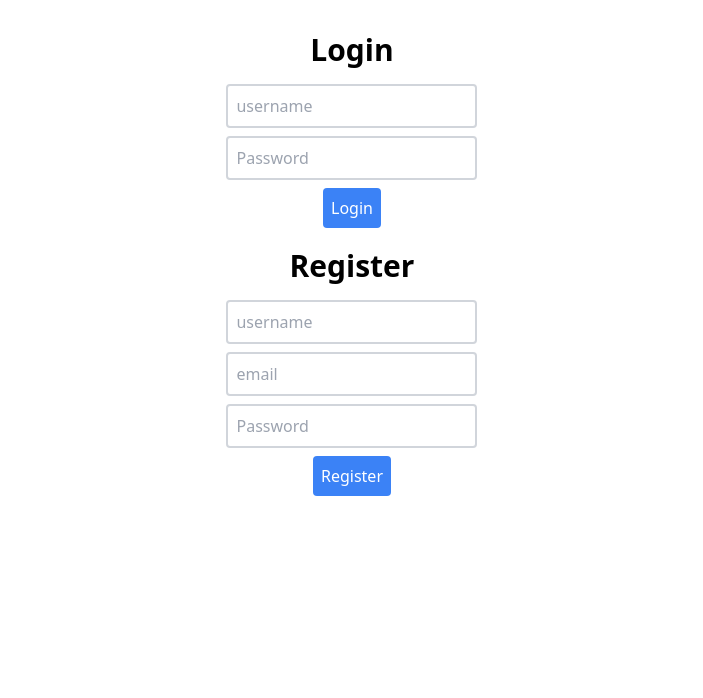
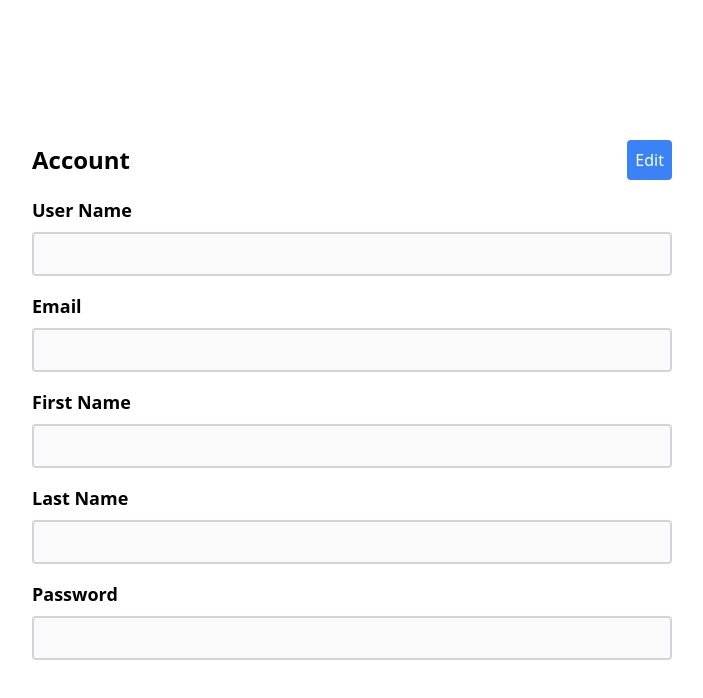
Before and after one commit to amans199/todo-universe-frontend, a React (Vite) app: page /account in a window 1280 px wide. Shown: the top 698 px of the page, without its empty margins (288-991 px from the left). Built offline with nearby package versions, Linux system fonts and the light colour scheme.

Commit message:
create user pages

```diff
--- a/package.json
+++ b/package.json
@@ -12,7 +12,8 @@
     "axios": "^1.1.2",
     "lodash": "^4.17.21",
     "react": "^18.2.0",
-    "react-dom": "^18.2.0"
+    "react-dom": "^18.2.0",
+    "react-router-dom": "^6.4.2"
   },
   "devDependencies": {
     "@types/react": "^18.0.17",
--- a/src/App.css
+++ b/src/App.css
@@ -1,8 +1,9 @@
-#root {
+.App {
   max-width: 1280px;
   margin: 0 auto;
-  padding: 2rem;
   text-align: center;
+padding: 2rem;
+
 }
 
 .logo {
@@ -39,3 +40,12 @@
 .read-the-docs {
   color: #888;
 }
+
+
+.on-hover-display-inside-dropdown .dropdown {
+  display: none;
+}
+
+.on-hover-display-inside-dropdown:hover .dropdown,.on-hover-display-inside-dropdown .dropdown-wrapper:hover {
+  display: block;
+}
--- a/src/App.tsx
+++ b/src/App.tsx
@@ -4,26 +4,62 @@ import TodoApp from "./pages/TodoApp";
 import axios from "./utils/axios";
 import LoginPage from "./pages/LoginPage";
 import RegisterPage from "./pages/RegisterPage";
+import AppNavbar from "./components/AppNavbar";
+import { UserDataType } from "./types";
+// import react router components
 
 function App() {
-  // if there are token in the local storage then the user is logged in if not redirect to login page
   const token = localStorage.getItem("token");
-  if (!token) {
-    return (
-      <>
-        <div className="mb-5">
-          <LoginPage />
-        </div>
-        <RegisterPage />
-      </>
-    );
-  }
+  const userData: UserDataType = localStorage.getItem("userData")
+    ? JSON.parse(localStorage.getItem("userData") || "")
+    : {};
+
+  if (!token) return <LayoutIfNoTokenComponent userData={userData} />;
+
+  checkForTheToken();
 
   return (
-    <div className="App">
-      <TodoApp />
-    </div>
+    <>
+      <AppNavbar user={userData} />
+      <div className="App">
+        <TodoApp />
+      </div>
+    </>
   );
 }
 
+const checkForTheToken = () => {
+  const tokenExp = localStorage.getItem("tokenExp")
+    ? localStorage.getItem("tokenExp")
+    : "";
+  if (tokenExp) {
+    const now = new Date();
+    const exp = new Date(tokenExp);
+    if (now.getTime() > exp.getTime()) {
+      // token is expired
+      localStorage.removeItem("token");
+      localStorage.removeItem("tokenExp");
+      localStorage.removeItem("userData");
+      window.location.href = "/";
+    }
+  }
+};
+
+const LayoutIfNoTokenComponent = ({ userData }: { userData: UserDataType }) => {
+  return (
+    <>
+      <AppNavbar user={userData} />
+
+      {/* create layout with two columns for login and signup */}
+      <div className="flex flex-col md:flex-row  mt-[20%]">
+        <div className="w-full md:w-1/2">
+          <LoginPage />
+        </div>
+        <div className="w-full md:w-1/2">
+          <RegisterPage />
+        </div>
+      </div>
+    </>
+  );
+};
 export default App;
--- /dev/null
+++ b/src/components/AppNavbar.tsx
@@ -0,0 +1,48 @@
+// create navbar with tailwind
+//  display user name from userdata saved in localstorage
+import { UserDataType } from "../types";
+
+const AppNavbar = ({ user }: { user?: UserDataType }) => {
+  return (
+    <div className="flex items-center justify-between bg-gray-800 p-4 w-full">
+      <div className="text-white font-bold">Navbar</div>
+      {/* display userName and dropdown to go to account page or logout  */}
+      {user && Object.values(user)?.length ? (
+        <div className="flex items-center">
+          <div className="on-hover-display-inside-dropdown relative">
+            <button className=" bg-gray-800 text-white p-2 rounded flex">
+              <div className="text-white mr-4">{user.userName}</div>
+              &#x25BC;
+            </button>
+            <div className="dropdown absolute right-0 w-40 bg-gray-800 rounded shadow-lg py-2 text-white">
+              <div className="dropdown-wrapper py-2 ">
+                <a
+                  href="/account"
+                  className="block px-4 py-2 text-sm hover:bg-gray-700"
+                >
+                  Account
+                </a>
+                <a
+                  href="#"
+                  className="block px-4 py-2 text-sm hover:bg-gray-700 "
+                  onClick={() => {
+                    localStorage.removeItem("token");
+                    localStorage.removeItem("tokenExp");
+                    localStorage.removeItem("userData");
+                    window.location.href = "/";
+                  }}
+                >
+                  Logout
+                </a>
+              </div>
+            </div>
+          </div>
+        </div>
+      ) : (
+        <></>
+      )}
+    </div>
+  );
+};
+
+export default AppNavbar;
--- a/src/main.tsx
+++ b/src/main.tsx
@@ -1,10 +1,17 @@
-import React from 'react'
-import ReactDOM from 'react-dom/client'
-import App from './App'
-import './index.css'
+import React from "react";
+import ReactDOM from "react-dom/client";
+import App from "./App";
+import "./index.css";
+import { BrowserRouter as Router, Routes, Route } from "react-router-dom";
+import AccountPage from "./pages/AccountPage";
 
-ReactDOM.createRoot(document.getElementById('root') as HTMLElement).render(
+ReactDOM.createRoot(document.getElementById("root") as HTMLElement).render(
   <React.StrictMode>
-    <App />
+    <Router>
+      <Routes>
+        <Route path="/" element={<App />} />
+        <Route path="/account" element={<AccountPage />} />
+      </Routes>
+    </Router>
   </React.StrictMode>
-)
+);
--- /dev/null
+++ b/src/pages/AccountPage.tsx
@@ -0,0 +1,143 @@
+import { useState, useEffect } from "react";
+
+type UserDataType = {
+  id: number;
+  userName: string;
+  password: string;
+  avatar: string;
+  email: string;
+  firstName: string;
+  lastName: string;
+  role: string;
+};
+// create account page using tailwind and typescript
+// display data from UserDataType and display button to edit it
+
+const AccountPage = () => {
+  const userData: UserDataType = localStorage.getItem("userData")
+    ? JSON.parse(localStorage.getItem("userData") || "")
+    : {};
+  const [user, setUser] = useState<UserDataType>(userData);
+  const [editMode, setEditMode] = useState(false);
+  const [userName, setUserName] = useState(user.userName);
+  const [email, setEmail] = useState(user.email);
+  const [firstName, setFirstName] = useState(user.firstName);
+  const [lastName, setLastName] = useState(user.lastName);
+  const [password, setPassword] = useState(user.password);
+
+  useEffect(() => {
+    setUser(userData);
+  }, [userData]);
+
+  return (
+    <div className="flex flex-col items-center justify-center w-full h-screen">
+      <div className="w-1/2">
+        <div className="flex items-center justify-between">
+          <div className="text-2xl font-bold">Account</div>
+          <button
+            className="bg-blue-500 text-white p-2 rounded"
+            onClick={() => setEditMode(!editMode)}
+          >
+            {editMode ? "Cancel" : "Edit"}
+          </button>
+        </div>
+        <div className="flex flex-col mt-4">
+          <label htmlFor="userName" className="text-lg font-bold">
+            User Name
+          </label>
+          <input
+            type="text"
+            name="userName"
+            id="userName"
+            className="border-2 border-gray-300 p-2 rounded mt-2"
+            value={userName}
+            onChange={(e) => setUserName(e.target.value)}
+            disabled={!editMode}
+          />
+        </div>
+        <div className="flex flex-col mt-4">
+          <label htmlFor="email" className="text-lg font-bold">
+            Email
+          </label>
+          <input
+            type="text"
+            name="email"
+            id="email"
+            className="border-2 border-gray-300 p-2 rounded mt-2"
+            value={email}
+            onChange={(e) => setEmail(e.target.value)}
+            disabled={!editMode}
+          />
+        </div>
+        <div className="flex flex-col mt-4">
+          <label htmlFor="firstName" className="text-lg font-bold">
+            First Name
+          </label>
+          <input
+            type="text"
+            name="firstName"
+            id="firstName"
+            className="border-2 border-gray-300 p-2 rounded mt-2"
+            value={firstName}
+            onChange={(e) => setFirstName(e.target.value)}
+            disabled={!editMode}
+          />
+        </div>
+        <div className="flex flex-col mt-4">
+          <label htmlFor="lastName" className="text-lg font-bold">
+            Last Name
+          </label>
+          <input
+            type="text"
+            name="lastName"
+            id="lastName"
+            className="border-2 border-gray-300 p-2 rounded mt-2"
+            value={lastName}
+            onChange={(e) => setLastName(e.target.value)}
+            disabled={!editMode}
+          />
+        </div>
+        <div className="flex flex-col mt-4">
+          <label htmlFor="password" className="text-lg font-bold">
+            Password
+          </label>
+          <input
+            type="password"
+            name="password"
+            id="password"
+            className="border-2 border-gray-300 p-2 rounded mt-2"
+            value={password}
+            onChange={(e) => setPassword(e.target.value)}
+            disabled={!editMode}
+          />
+        </div>
+        {editMode ? (
+          <button
+            className="bg-blue-500 text-white p-2 rounded mt-4"
+            onClick={() => {
+              const data = {
+                id: user.id,
+                userName: userName,
+                password: password,
+                email: email,
+                firstName: firstName,
+                lastName: lastName,
+                avatar: user.avatar,
+                role: user.role,
+              };
+              localStorage.setItem("userData", JSON.stringify(data));
+              setUser(data);
+              setEditMode(false);
+            }}
+          >
+            Save
+          </button>
+        ) : (
+          <></>
+        )}
+      </div>
+    </div>
+  );
+};
+
+export default AccountPage;
--- a/src/pages/LoginPage.tsx
+++ b/src/pages/LoginPage.tsx
@@ -9,13 +9,14 @@ export const LoginPage = () => {
   const handleSubmit = (e: React.FormEvent<HTMLFormElement>) => {
     e.preventDefault();
     axios
-      .post("/Login/Authorize", {
+      .post("user/login", {
         username,
         password,
       })
       .then((res) => {
-        console.log("🚀 ~ file: LoginPage.tsx ~ line 17 ~ .then ~ res", res);
         localStorage.setItem("token", res.data.token);
+        localStorage.setItem("userData", JSON.stringify(res.data.userData));
+        localStorage.setItem("tokenExp", JSON.stringify(res.data.tokenExp));
         window.location.href = "/";
       })
       .catch((err) => {
--- a/src/pages/RegisterPage.tsx
+++ b/src/pages/RegisterPage.tsx
@@ -12,11 +12,12 @@ const RegisterPage = () => {
     axios
       .post("/user/register", {
         username,
-        email,
         password,
       })
       .then((res) => {
         localStorage.setItem("token", res.data.token);
+        localStorage.setItem("userData", JSON.stringify(res.data.userData));
+        localStorage.setItem("tokenExp", JSON.stringify(res.data.tokenExp));
         window.location.href = "/";
       })
       .catch((err) => {
@@ -39,13 +40,13 @@ const RegisterPage = () => {
           value={username}
           onChange={(e) => setUsername(e.target.value)}
         />
-        <input
+        {/* <input
           type="email"
           placeholder="email"
           className="border-2 border-gray-300 p-2 rounded mb-2"
           value={email}
           onChange={(e) => setEmail(e.target.value)}
-        />
+        /> */}
         <input
           type="password"
           placeholder="Password"
--- a/src/pages/TodoApp.tsx
+++ b/src/pages/TodoApp.tsx
@@ -33,9 +33,6 @@ export const TodoApp = () => {
   }, []);
 
   const getAllTodos = async () => {
-    // const response = await fetch(
-    //   `https://localhost:7144/api/Todos?${getFormattedSearchParams().join("&")}`
-    // );
     const response = await axios.get(
       `/Todos?${getFormattedSearchParams().join("&")}`,
       axiosHeaders
--- /dev/null
+++ b/src/types.ts
@@ -0,0 +1,10 @@
+export type UserDataType = {
+  id: number;
+  userName: string;
+  password: string;
+  avatar: string;
+  email: string;
+  firstName: string;
+  lastName: string;
+  role: string;
+};
```
Also changed, not shown: 1 other file (tests, documents, lock files or other folders).
